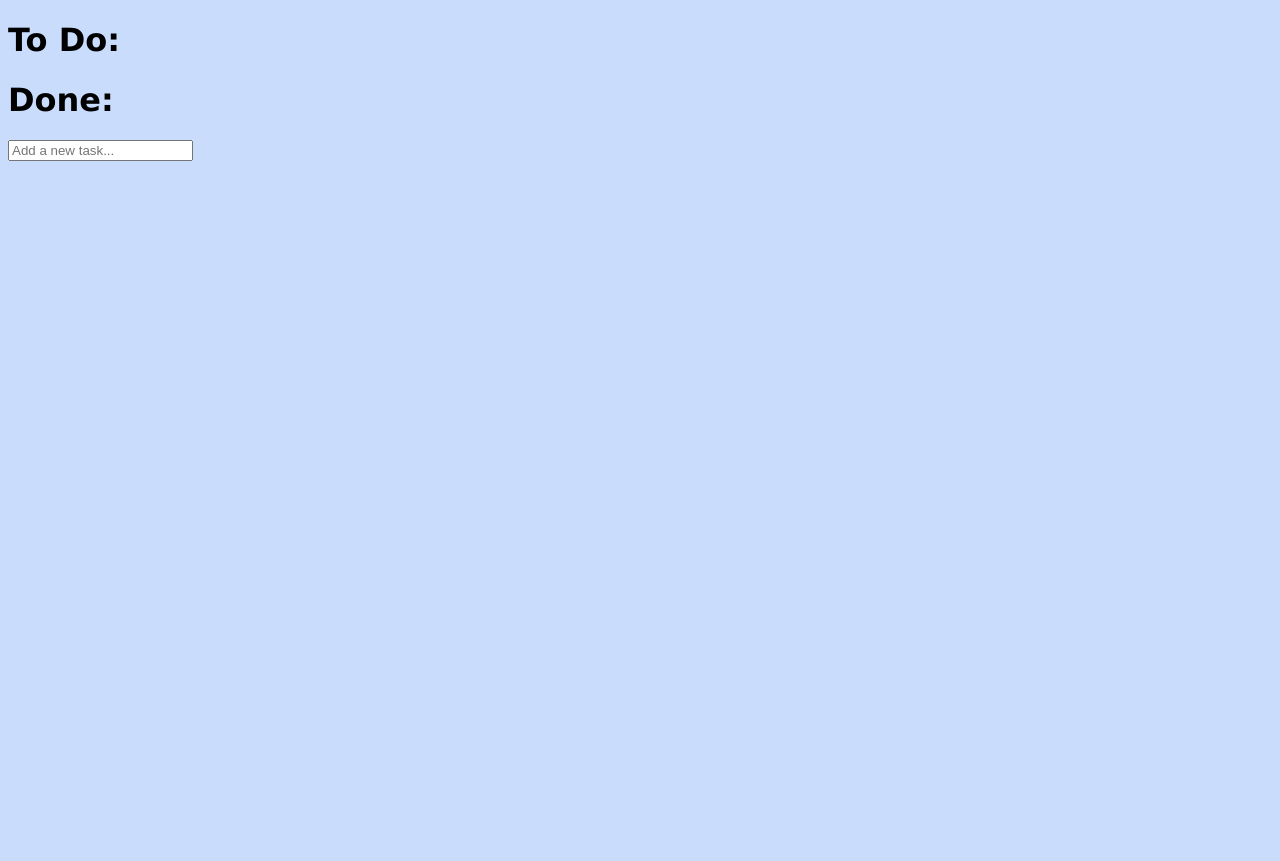
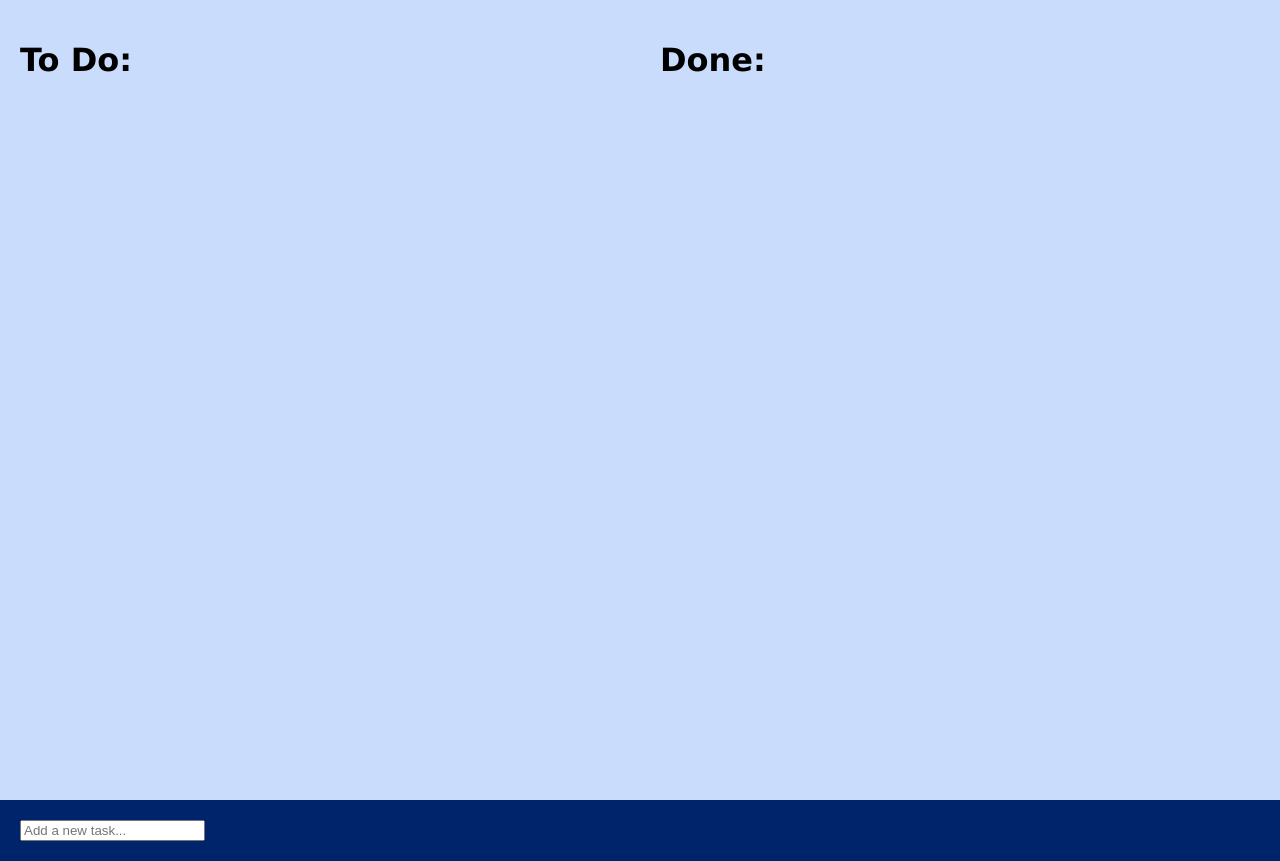
Before and after one commit to JonathanSavastano/ToDo, a plain HTML site: page index.html in a window 1280 px wide. Before the commit the page ends 800 px from the top, so only its background shows below. Drawn offline with Linux system fonts and the light colour scheme.

Commit message:
added styles

```diff
--- a/styles.css
+++ b/styles.css
@@ -1,4 +1,30 @@
 body {
     background-color: #CADCFC; /* light blue background color */
     font-family: Verdana, Geneva, Tahoma, sans-serif;
+    margin: 0;
+    padding: 0;
 }
+
+.container {
+    display: flex;
+    height: 100vh;
+}
+
+.todo, .done {
+    flex: 1;
+    padding: 20px;
+}
+
+.task-list {
+    list-style-type: none;
+    padding: 0;
+}
+
+.task {
+    cursor: pointer;
+}
+
+.input-container {
+    padding: 20px;
+    background-color: #00246b;
+}
```
